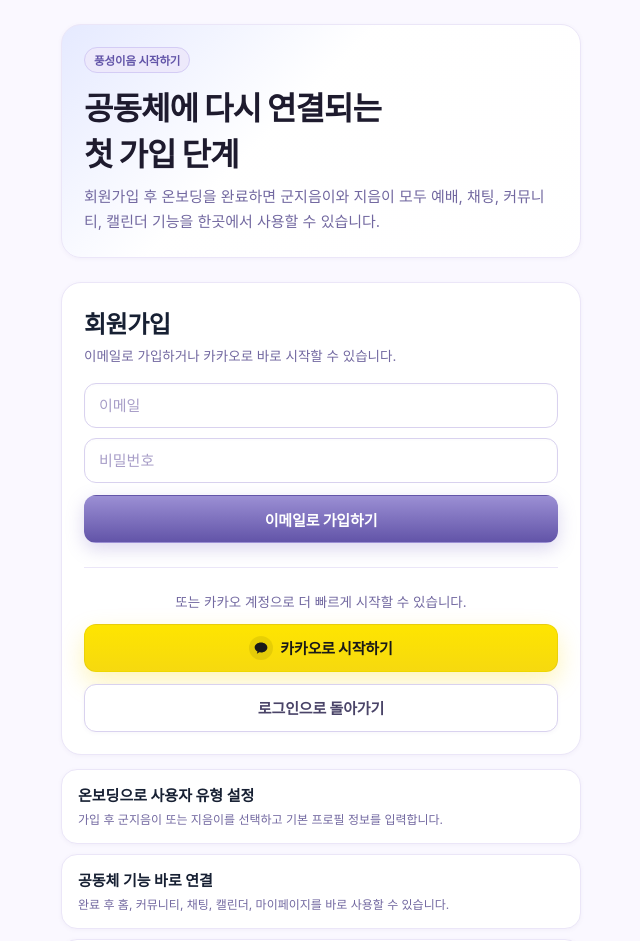
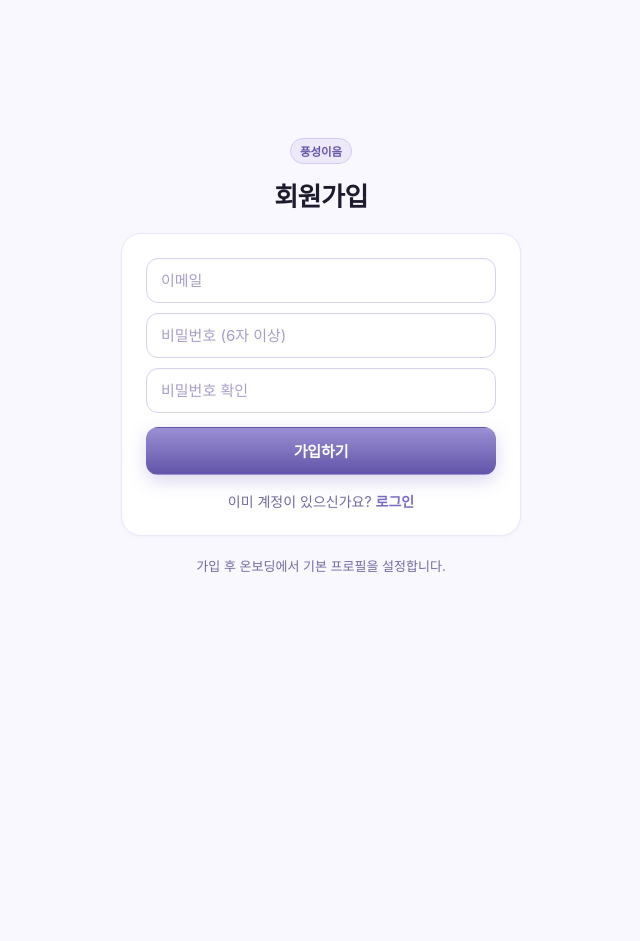
Before and after one commit to prome0319-spec/poongsung-ieum, a Next.js app: page /signup in a window 1280 px wide. Shown: the top 941 px of the page, without its empty margins (319-959 px from the left). After the commit the page ends 800 px from the top, so only its background shows below. Built offline with nearby package versions, Linux system fonts and the light colour scheme.

Commit message:
notice debugging

```diff
--- a/app/(auth)/actions.ts
+++ b/app/(auth)/actions.ts
@@ -45,9 +45,18 @@
 export async function signup(formData: FormData) {
   const email = getString(formData, 'email')
   const password = getString(formData, 'password')
+  const passwordConfirm = getString(formData, 'password_confirm')
 
   if (!email || !password) {
     goWithMessage('/signup', '이메일과 비밀번호를 입력하세요.')
+  }
+
+  if (password.length < 6) {
+    goWithMessage('/signup', '비밀번호는 6자 이상이어야 합니다.')
+  }
+
+  if (password !== passwordConfirm) {
+    goWithMessage('/signup', '비밀번호가 일치하지 않습니다.')
   }
 
   try {
--- a/app/(auth)/signup/page.tsx
+++ b/app/(auth)/signup/page.tsx
@@ -1,45 +1,8 @@
 import Link from 'next/link'
 import { signup } from '../actions'
-import KakaoLoginButton from '@/components/auth/KakaoLoginButton'
 
 type PageProps = {
   searchParams?: Promise<{ message?: string }>
-}
-
-function InfoItem({
-  title,
-  description,
-}: {
-  title: string
-  description: string
-}) {
-  return (
-    <div
-      className="list-item"
-      style={{
-        padding: '14px 16px',
-      }}
-    >
-      <strong
-        style={{
-          display: 'block',
-          marginBottom: '6px',
-          fontSize: '15px',
-          color: '#172033',
-        }}
-      >
-        {title}
-      </strong>
-      <p
-        className="list-meta"
-        style={{
-          margin: 0,
-        }}
-      >
-        {description}
-      </p>
-    </div>
-  )
 }
 
 export default async function SignupPage({ searchParams }: PageProps) {
@@ -47,140 +10,91 @@
   const message = params?.message
 
   return (
-    <main className="page" style={{ display: 'flex', alignItems: 'center' }}>
+    <main className="page" style={{ display: 'flex', alignItems: 'center', minHeight: '100dvh' }}>
       <section
         style={{
           width: '100%',
-          maxWidth: '520px',
+          maxWidth: '400px',
           margin: '0 auto',
           display: 'flex',
           flexDirection: 'column',
-          gap: '14px',
+          gap: '20px',
+          padding: '24px 0',
         }}
       >
-        <div
-          className="card"
-          style={{
-            padding: '22px',
-            background:
-              'linear-gradient(135deg, rgba(47,107,255,0.10), rgba(255,255,255,0.98) 42%, rgba(255,255,255,0.94))',
-          }}
-        >
-          <div className="stack" style={{ gap: '10px' }}>
-            <span className="badge" style={{ width: 'fit-content', marginBottom: 0 }}>
-              풍성이음 시작하기
+        {/* 앱 이름 */}
+        <div style={{ textAlign: 'center' }}>
+          <span className="badge" style={{ marginBottom: '12px', display: 'inline-block' }}>
+            풍성이음
           </span>
-
           <h1
-              className="page-title"
             style={{
               margin: 0,
-                fontSize: '32px',
-              }}
-            >
-              공동체에 다시 연결되는
-              <br />
-              첫 가입 단계
-            </h1>
-
-            <p
-              className="page-subtitle"
-              style={{
-                margin: 0,
-                fontSize: '15px',
-              }}
-            >
-              회원가입 후 온보딩을 완료하면 군지음이와 지음이 모두 예배, 채팅, 커뮤니티,
-              캘린더 기능을 한곳에서 사용할 수 있습니다.
-            </p>
-          </div>
-        </div>
-
-        <section className="card" style={{ padding: '22px' }}>
-          <div className="stack" style={{ gap: '16px' }}>
-            <div className="stack" style={{ gap: '6px' }}>
-              <h2
-                style={{
-                  margin: 0,
-                  fontSize: '24px',
+              fontSize: '26px',
               fontWeight: 800,
+              color: 'var(--text)',
               letterSpacing: '-0.02em',
-                  color: '#172033',
             }}
           >
             회원가입
-              </h2>
-              <p
-                className="muted"
-                style={{
-                  margin: 0,
-                }}
-              >
-                이메일로 가입하거나 카카오로 바로 시작할 수 있습니다.
-              </p>
+          </h1>
         </div>
 
-            {message ? <div className="status-error">{message}</div> : null}
+        <div className="card" style={{ padding: '24px' }}>
+          <div className="stack" style={{ gap: '16px' }}>
+            {message && (
+              <div className="status-error">{message}</div>
+            )}
 
-            <form className="stack" action={signup}>
-              <div className="stack" style={{ gap: '10px' }}>
+            <form className="stack" action={signup} style={{ gap: '10px' }}>
               <input
                 className="input"
                 name="email"
                 type="email"
                 placeholder="이메일"
                 required
+                autoComplete="email"
               />
               <input
                 className="input"
                 name="password"
                 type="password"
-                  placeholder="비밀번호"
+                placeholder="비밀번호 (6자 이상)"
                 required
+                autoComplete="new-password"
+                minLength={6}
               />
+              <input
+                className="input"
+                name="password_confirm"
+                type="password"
+                placeholder="비밀번호 확인"
+                required
+                autoComplete="new-password"
+                minLength={6}
+              />
+              <button className="button" type="submit" style={{ marginTop: '4px' }}>
+                가입하기
+              </button>
+            </form>
+
+            <div style={{ textAlign: 'center' }}>
+              <span style={{ fontSize: '14px', color: 'var(--text-muted)' }}>
+                이미 계정이 있으신가요?{' '}
+              </span>
+              <Link
+                href="/login"
+                style={{ fontSize: '14px', color: 'var(--primary)', fontWeight: 700 }}
+              >
+                로그인
+              </Link>
+            </div>
+          </div>
         </div>
 
-              <button className="button" type="submit">
-                이메일로 가입하기
-              </button>
-
-              <div className="divider" />
-
-              <div className="stack" style={{ gap: '10px' }}>
-                <p
-                  className="muted"
-                  style={{
-                    margin: 0,
-                    textAlign: 'center',
-                  }}
-                >
-                  또는 카카오 계정으로 더 빠르게 시작할 수 있습니다.
+        <p style={{ margin: 0, fontSize: '13px', color: 'var(--text-muted)', textAlign: 'center', lineHeight: 1.6 }}>
+          가입 후 온보딩에서 기본 프로필을 설정합니다.
         </p>
-
-                <KakaoLoginButton label="카카오로 시작하기" />
-              </div>
-
-              <Link href="/login" className="button secondary">
-                로그인으로 돌아가기
-              </Link>
-            </form>
-          </div>
-        </section>
-
-        <section className="stack" style={{ gap: '10px' }}>
-          <InfoItem
-            title="온보딩으로 사용자 유형 설정"
-            description="가입 후 군지음이 또는 지음이를 선택하고 기본 프로필 정보를 입력합니다."
-          />
-          <InfoItem
-            title="공동체 기능 바로 연결"
-            description="완료 후 홈, 커뮤니티, 채팅, 캘린더, 마이페이지를 바로 사용할 수 있습니다."
-          />
-          <InfoItem
-            title="카카오 로그인도 지원"
-            description="테스트와 실제 사용 흐름 모두 카카오 로그인 중심으로 이어서 사용할 수 있습니다."
-          />
-        </section>
       </section>
     </main>
   )
```
Also changed, not shown: app/(auth)/login/page.tsx (+54 -147 lines), app/(auth)/onboarding/page.tsx (+20 -73 lines). Lines whose indentation alone changed are shown as unchanged.
